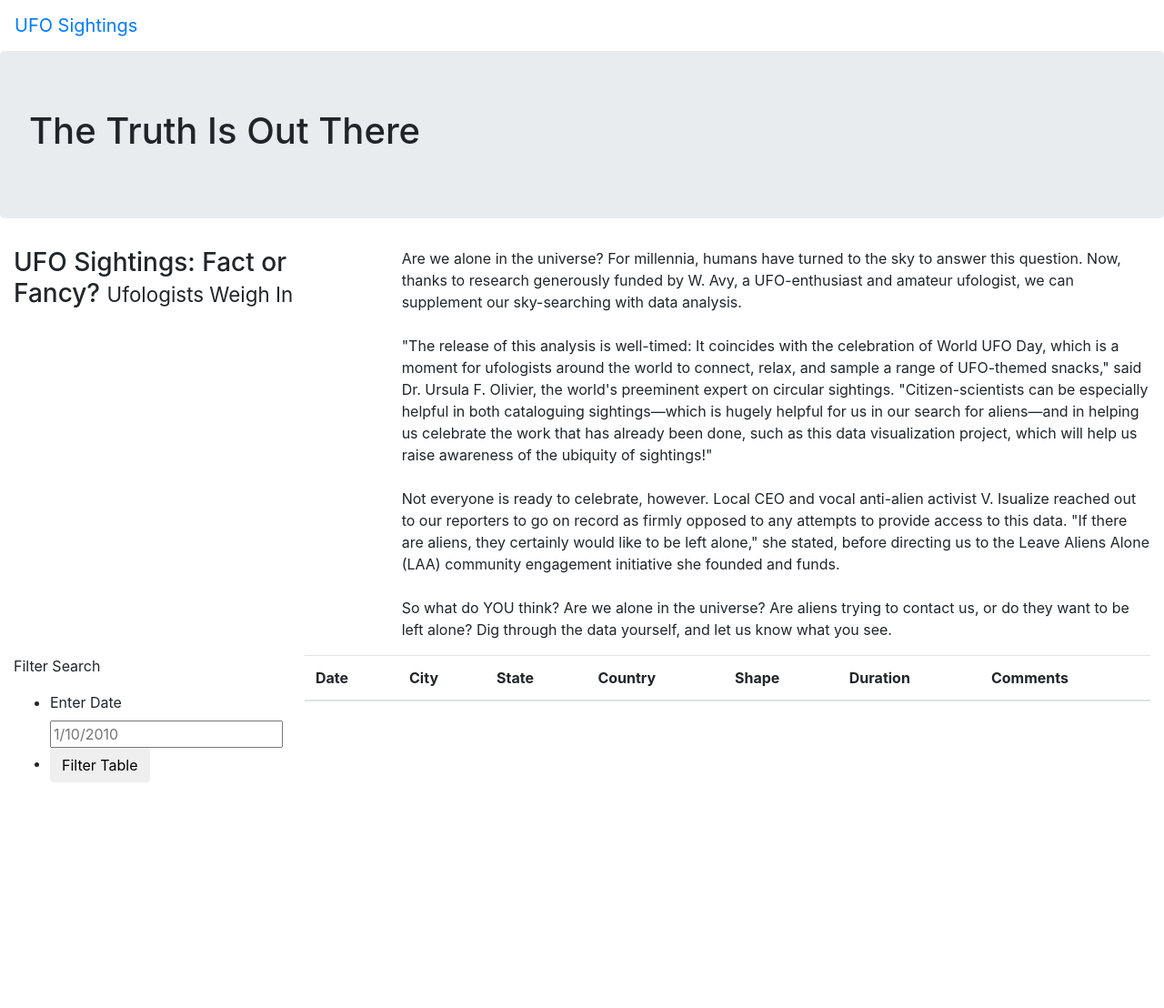
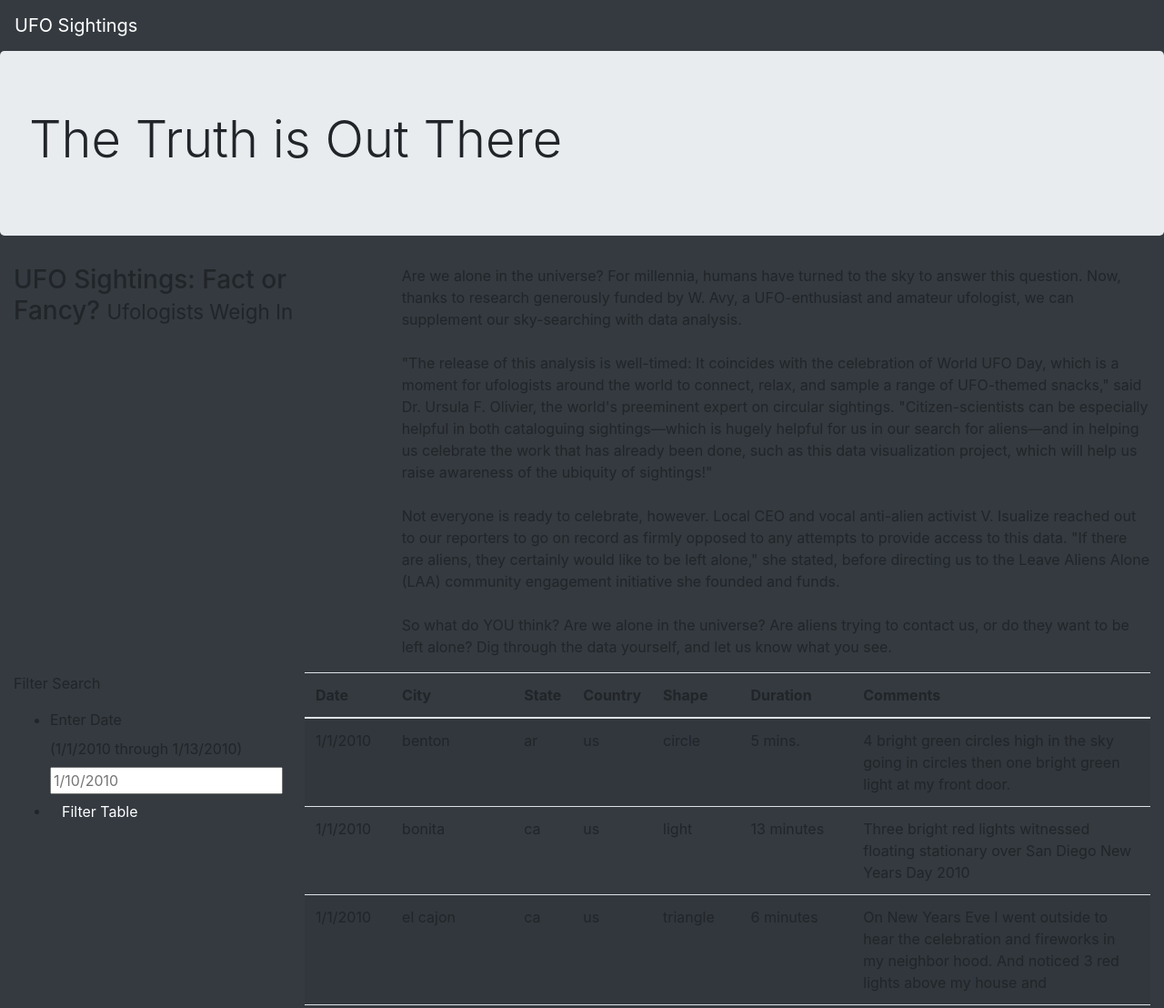
Before and after one commit to mspamelalea/UFOs, a plain HTML site: page index.html in a window 1280 px wide. Shown: the top 1108 px of the page at 91% size. Before the commit the page ends 876 px from the top, so only its background shows below. Drawn offline with nearby package versions, Linux system fonts and the light colour scheme.

Commit message:
add image and change background color

```diff
--- a/index.html
+++ b/index.html
@@ -15,18 +15,18 @@
     <link rel="stylesheet" href="static/css/style.css">
 
 </head>
-<body>
+<body class="bg-dark">
     <!--The wrapper class adds a bit of extra functionality to Bootstrap.
         It helps group the elements (e.g., title, paragraph, table, and filters)
         and specifies the styling in our stylesheet.-->
     <div class="wrapper">
         <!--"navbar" indicates to Bootstrap that we want a component that fits
             across the top of the page-->
-        <nav class="navbar navbar-expand-lg">
+        <nav class="navbar navbar-dark bg-dark navbar-expand-lg">
             <a class="navbar-brand" href="index.html">UFO Sightings</a>
         </nav>
         <div class="jumbotron">
-            <h1>The Truth Is Out There</h1>
+            <h1 class="display-4">The Truth is Out There</h1>
         </div>
          <!--ensure that both elements we’re adding will span the width of the viewport.
         The "row" class makes sure that the title and paragraph will align neatly along the page.-->
@@ -55,15 +55,16 @@
         <div class="container-fluid">
             <div class="row">
               <div class="col-md-3">
-                <form>
+                <form class="bg-dark">
                     <p>Filter Search</p>
-                    <ul>
-                      <li>
+                    <ul class="bg-dark">
+                      <li class="bg-dark">
                         <label for="date">Enter Date</label>
+                        <label for="date">(1/1/2010 through 1/13/2010)</label>
                         <input type="text" placeholder="1/10/2010" id="datetime" />
                       </li>
-                      <li>
-                         <button id="filter-btn" type="button" class="btn btn-default">
+                      <li class="bg-dark">
+                         <button id="filter-btn" type="button" class="btn btn-dark">
                            Filter Table
                          </button>
                       </li>
@@ -89,6 +90,9 @@
             </div>
           </div>
 	</div>
+    <script src="https://cdnjs.cloudflare.com/ajax/libs/d3/4.11.0/d3.js"></script>
+    <script src="static/js/data.js"></script>
+    <script src="static/js/app.js"></script>
 
 </body>
 </html>
```
Also changed, not shown: static/images/nasa.jpg (added).
